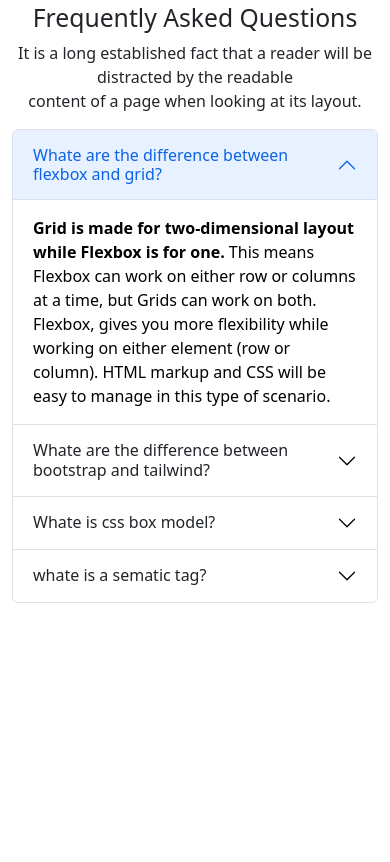
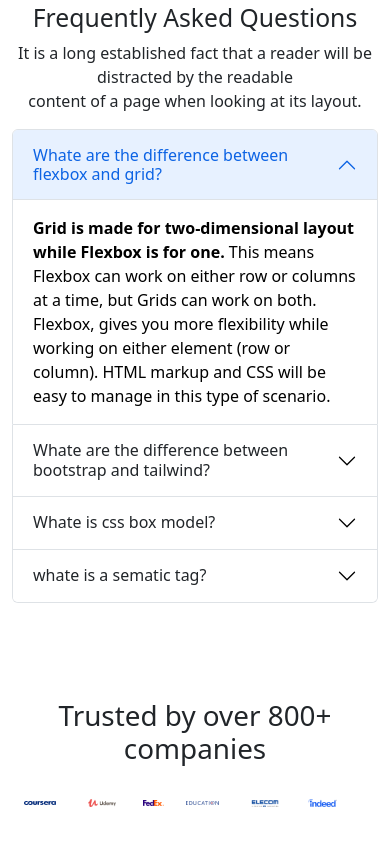
Before and after one commit to oonik/programmig-hero-tech-website, a plain HTML site: page index.html in a window 390 px wide. Shown: the part 2298-3160 px from the top of the page. Before the commit the page ends 2901 px from the top, so only its background shows below. Drawn offline with nearby package versions, Linux system fonts and the light colour scheme.

Commit message:
addede logo

```diff
--- a/index.html
+++ b/index.html
@@ -283,6 +283,19 @@
         </div>
         <!-- accordion end  -->
       </section>
+      <!-- logo sction start  -->
+      <section class="container mt-5 py-5 d-sm-none d-md-none">
+        <h1 class="text-center">Trusted by over 800+ companies</h1>
+        <div class="container d-flex justify-content-center mt-4">
+          <div><img src="images/company/company-1.png" class=" w-50" alt=""></div>
+        <div><img src="images/company/company-2.png" class="w-50" alt=""></div>
+        <div><img src="images/company/company-3.png" class="w-50" alt=""></div>
+        <div><img src="images/company/company-4.png" class="w-50" alt=""></div>
+        <div><img src="images/company/company-5.png" class="w-50" alt=""></div>
+        <div><img src="images/company/company-6.png" class="w-50" alt=""></div>
+        </div>
+      </section>
+      <!-- logo section end  -->
     </main>
     <script src="https://cdn.jsdelivr.net/npm/bootstrap@5.2.0/dist/js/bootstrap.bundle.min.js"
     integrity="sha384-A3rJD856KowSb7dwlZdYEkO39Gagi7vIsF0jrRAoQmDKKtQBHUuLZ9AsSv4jD4Xa" crossorigin="anonymous"></script>
```
